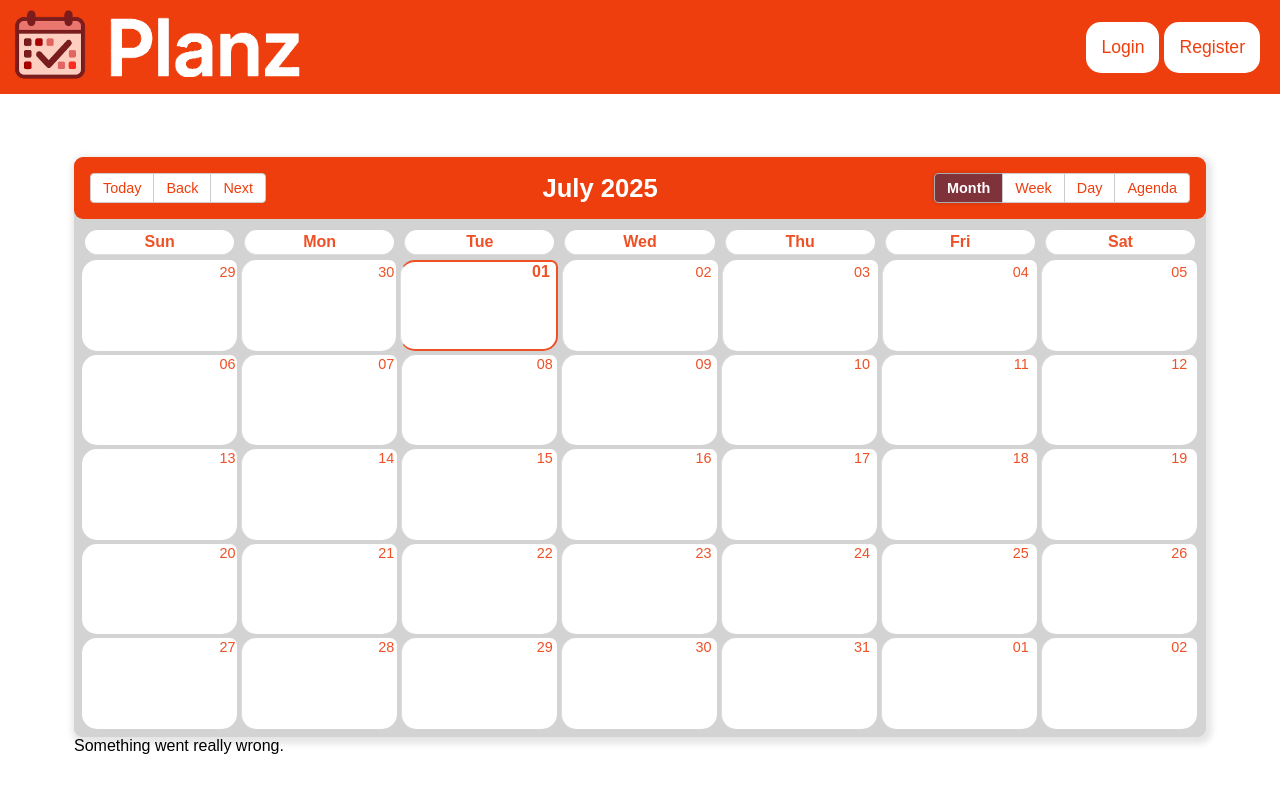
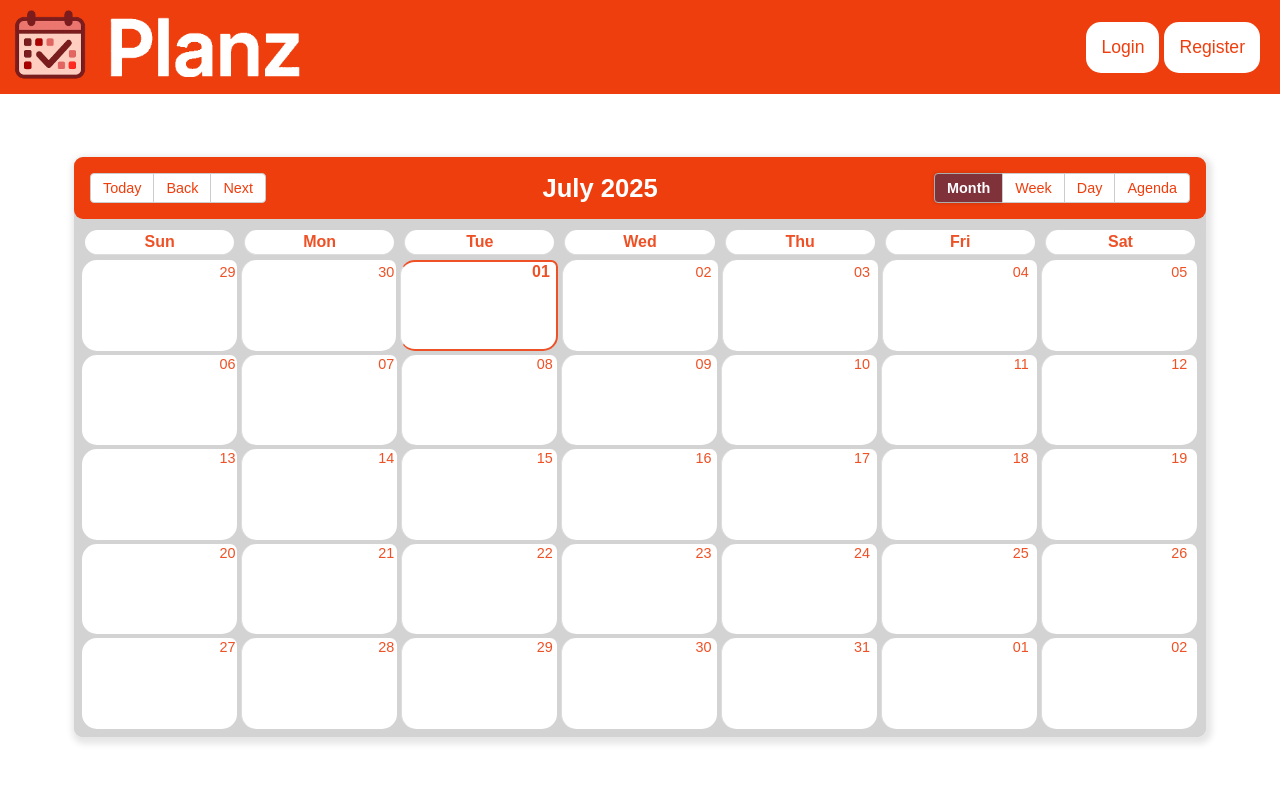
Before and after one commit to LaneLR/calendar-app, a Next.js app: page / in a window 1280 px wide. Shown: the top 792 px of the page. Built offline with nearby package versions, Linux system fonts and the light colour scheme; no server answers.

Commit message:
remove conditional rendering for debugging

```diff
--- a/src/components/Calendar.jsx
+++ b/src/components/Calendar.jsx
@@ -133,7 +133,7 @@ export default function UserCalendar() {
               }}
             />
             {showModal && <EventFormModal start={modalStart} end={modalEnd} />}
-            {eventToDelete && typeof eventToDelete === 'object' ? (
+            {eventToDelete && typeof eventToDelete === 'object' && (
               <DeleteEventModal
                 event={eventToDelete}
                 onCancel={() => setEventToDelete(null)}
@@ -142,8 +142,6 @@ export default function UserCalendar() {
                   setEventToDelete(null);
                 }}
               />
-            ) : (
-              <p>Something went really wrong.</p>
             )}
           </CalendarSizing>
         </CalendarWrapper>
```
